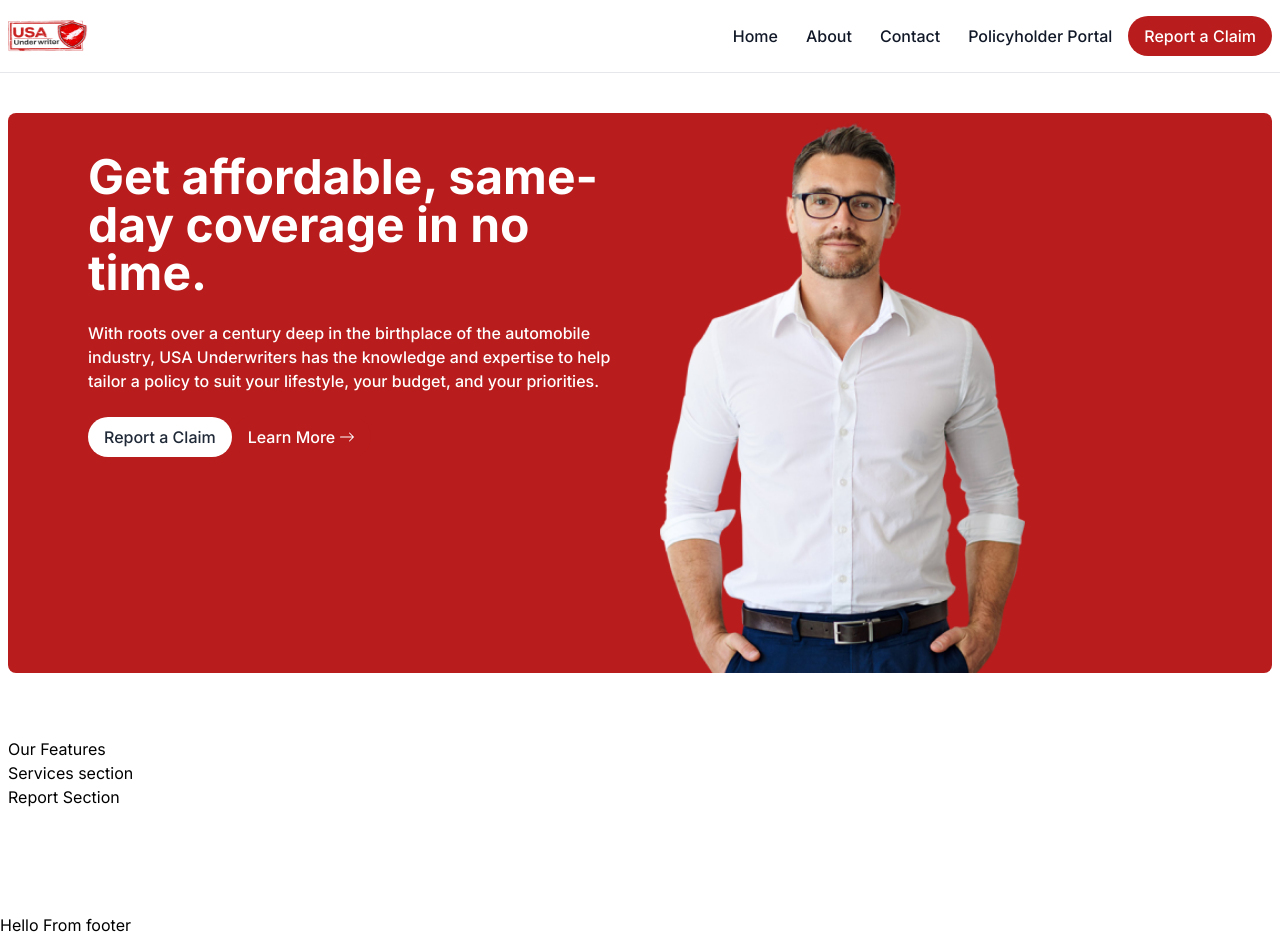
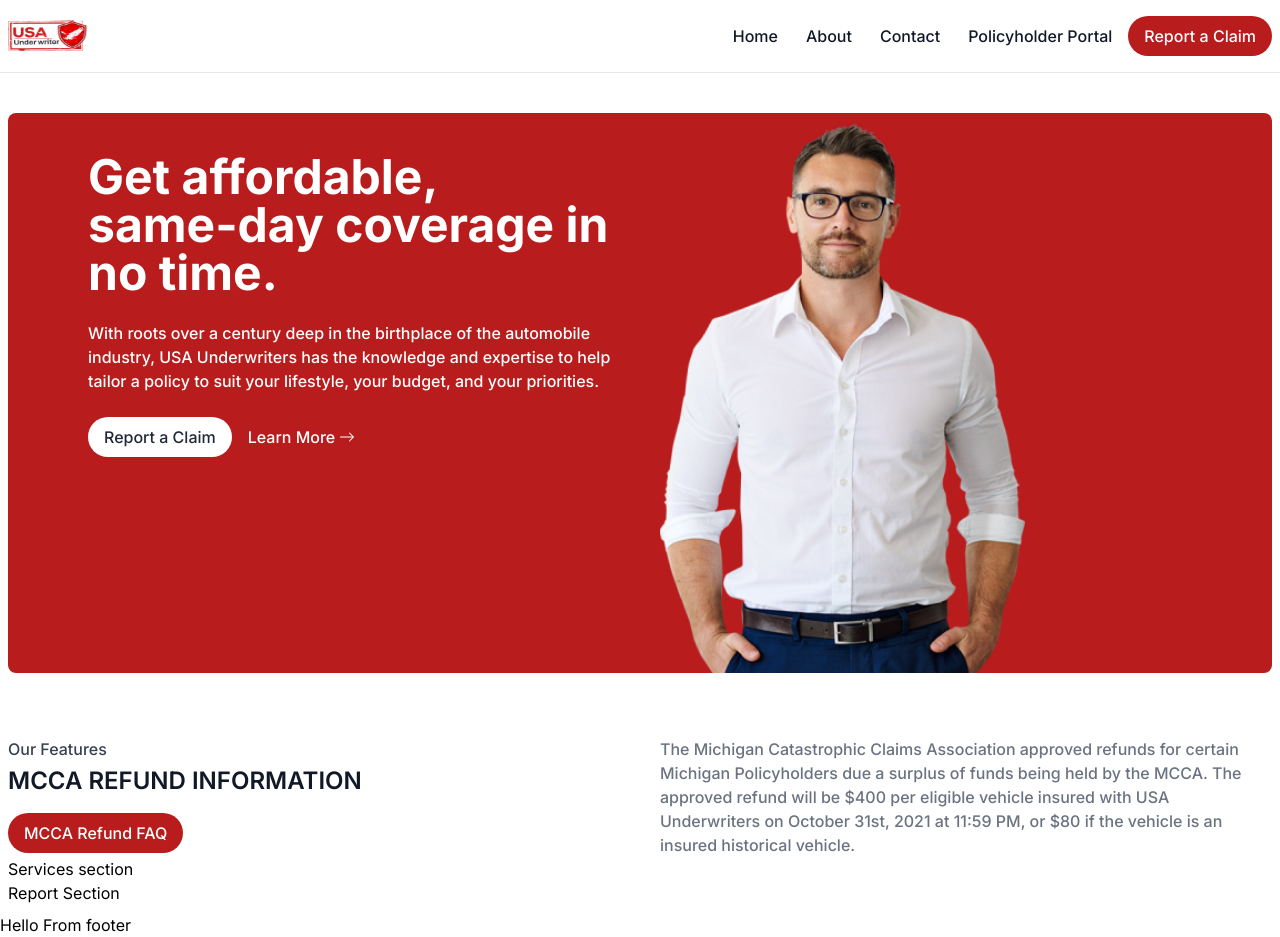
Before and after one commit to muntashir-wahid/underwriter-nextjs, a Next.js app: page / in a window 1280 px wide. Built offline with nearby package versions, Linux system fonts and the light colour scheme.

Commit message:
completed features section

```diff
--- a/app/HomeComponents/Features.jsx
+++ b/app/HomeComponents/Features.jsx
@@ -1,3 +1,26 @@
+import Button from "@/components/Shared/Buttons/Button";
+
 export default function Features() {
-  return <section>Our Features</section>;
+  return (
+    <section className="mt-16 flex flex-col md:flex-row gap-6 md:gap-10 justify-between">
+      <div className="flex flex-col items-center md:items-start w-full text-center md:text-left">
+        <span className="text-gray-700 font-medium mb-1">Our Features</span>
+        <h2 className="text-2xl font-semibold text-gray-900 mb-4">
+          MCCA REFUND INFORMATION
+        </h2>
+        <Button variant="red" extraClassName="self-stretch md:self-start">
+          MCCA Refund FAQ
+        </Button>
+      </div>
+      <div className="text-gray-500 font-medium w-full">
+        <p>
+          The Michigan Catastrophic Claims Association approved refunds for
+          certain Michigan Policyholders due a surplus of funds being held by
+          the MCCA. The approved refund will be $400 per eligible vehicle
+          insured with USA Underwriters on October 31st, 2021 at 11:59 PM, or
+          $80 if the vehicle is an insured historical vehicle.
+        </p>
+      </div>
+    </section>
+  );
 }
--- a/app/HomeComponents/Hero.jsx
+++ b/app/HomeComponents/Hero.jsx
@@ -4,10 +4,11 @@
 
 export default function Hero() {
   return (
-    <section className="min-h-[70vh] bg-red-700 rounded-lg mt-10 mb-16 px-10 md:px-20 flex gap-10">
+    <section className="min-h-[70vh] bg-red-700 rounded-lg mt-10 px-10 md:px-20 flex gap-10">
       <div className="text-white w-full py-10 space-y-6">
-        <h1 className="text-5xl font-bold">
-          Get affordable, same-day coverage in no time.
+        <h1 className="text-5xl font-bold flex flex-col">
+          <span>Get affordable,</span>
+          <span>same-day coverage in no time.</span>
         </h1>
         <p className="font-medium">
           With roots over a century deep in the birthplace of the automobile
```
